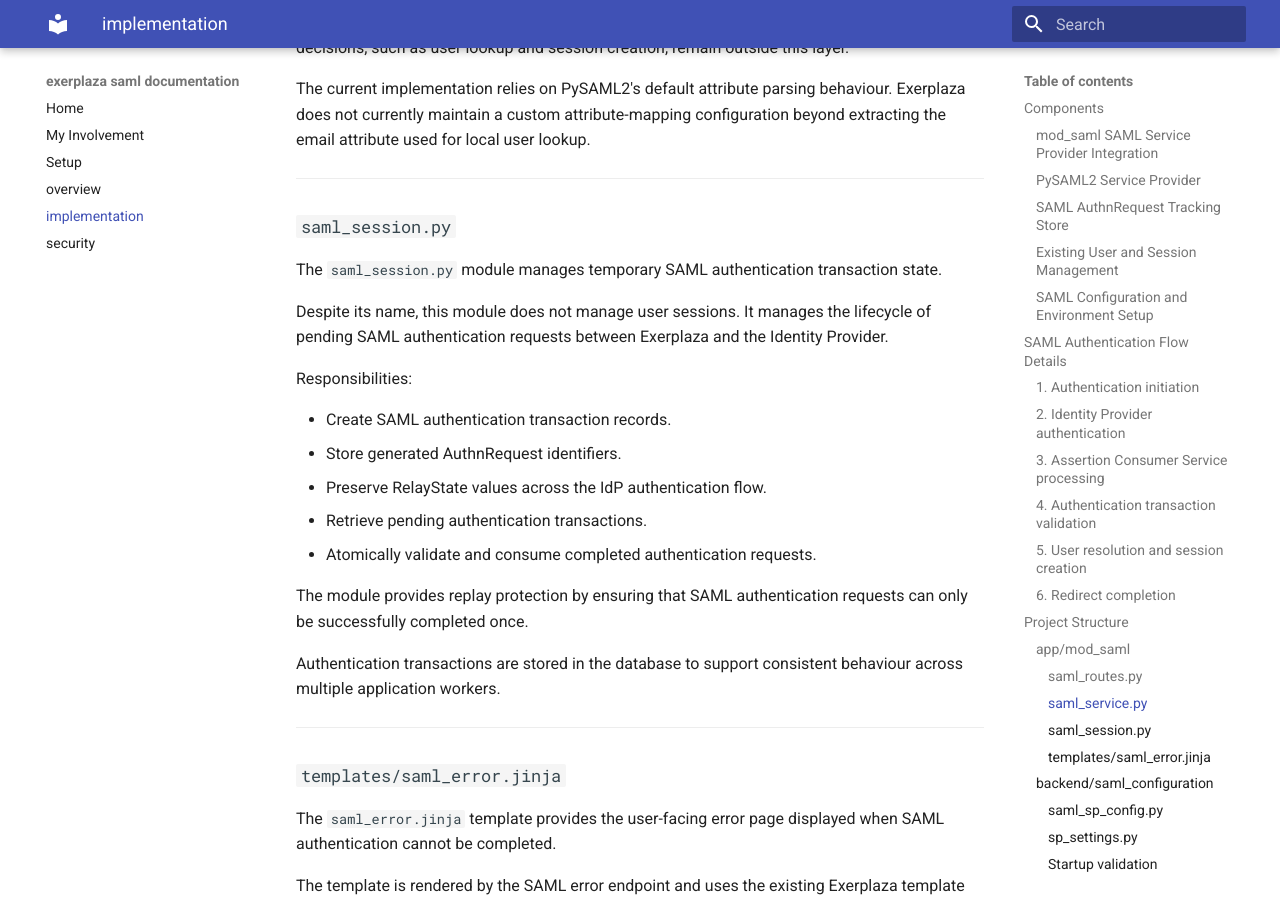
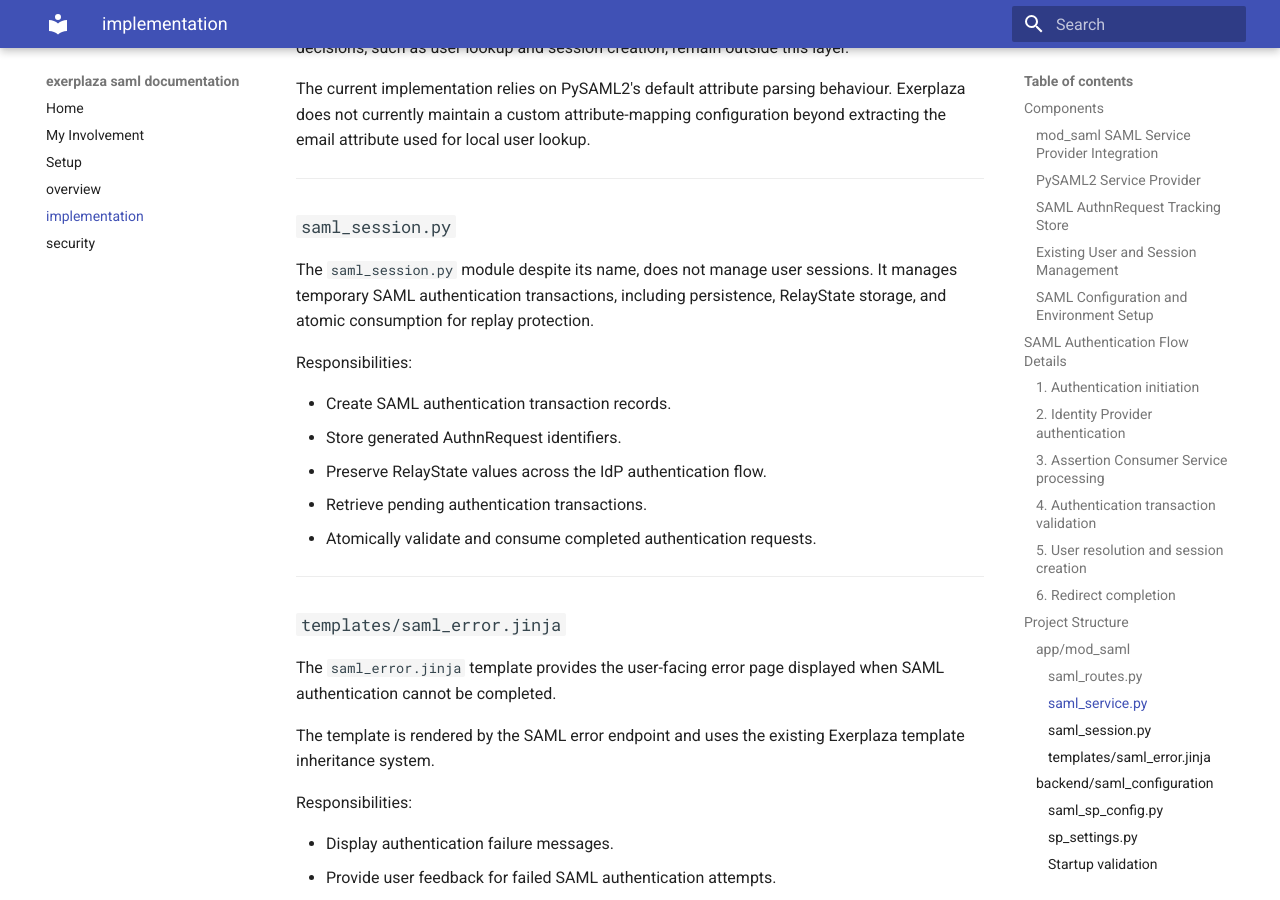
Before and after one commit to acquanaturaleminerale/acquanaturaleminerale.github.io, an MkDocs documentation site: the page built from docs/doc-implementation.md, in a window 1280 px wide and 900 px high, scrolled down 9446 px. Built offline with MkDocs 1.6.1 and Material for MkDocs 9.7.7, drawn with Linux system fonts in a browser that asks for light colours.

Commit message:
Update doc-implementation.md

```diff
--- a/docs/doc-implementation.md
+++ b/docs/doc-implementation.md
@@ -346,9 +346,7 @@ The current implementation relies on PySAML2's default attribute parsing behavio
 
 ### `saml_session.py`
 
-The `saml_session.py` module manages temporary SAML authentication transaction state.
-
-Despite its name, this module does not manage user sessions. It manages the lifecycle of pending SAML authentication requests between Exerplaza and the Identity Provider.
+The `saml_session.py` module despite its name, does not manage user sessions. It manages temporary SAML authentication transactions, including persistence, RelayState storage, and atomic consumption for replay protection.
 
 Responsibilities:
 
@@ -357,10 +355,6 @@ Responsibilities:
 - Preserve RelayState values across the IdP authentication flow.
 - Retrieve pending authentication transactions.
 - Atomically validate and consume completed authentication requests.
-
-The module provides replay protection by ensuring that SAML authentication requests can only be successfully completed once.
-
-Authentication transactions are stored in the database to support consistent behaviour across multiple application workers.
 
 ---
 
```
